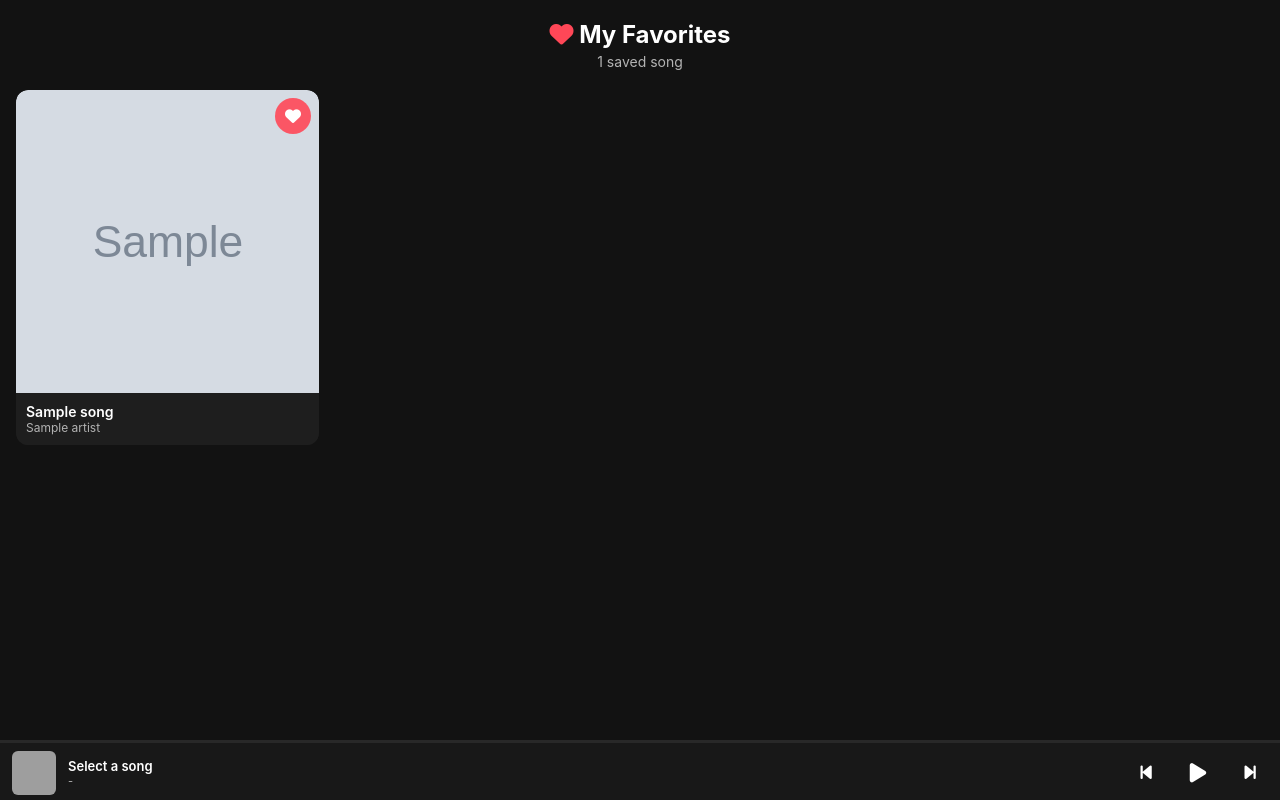
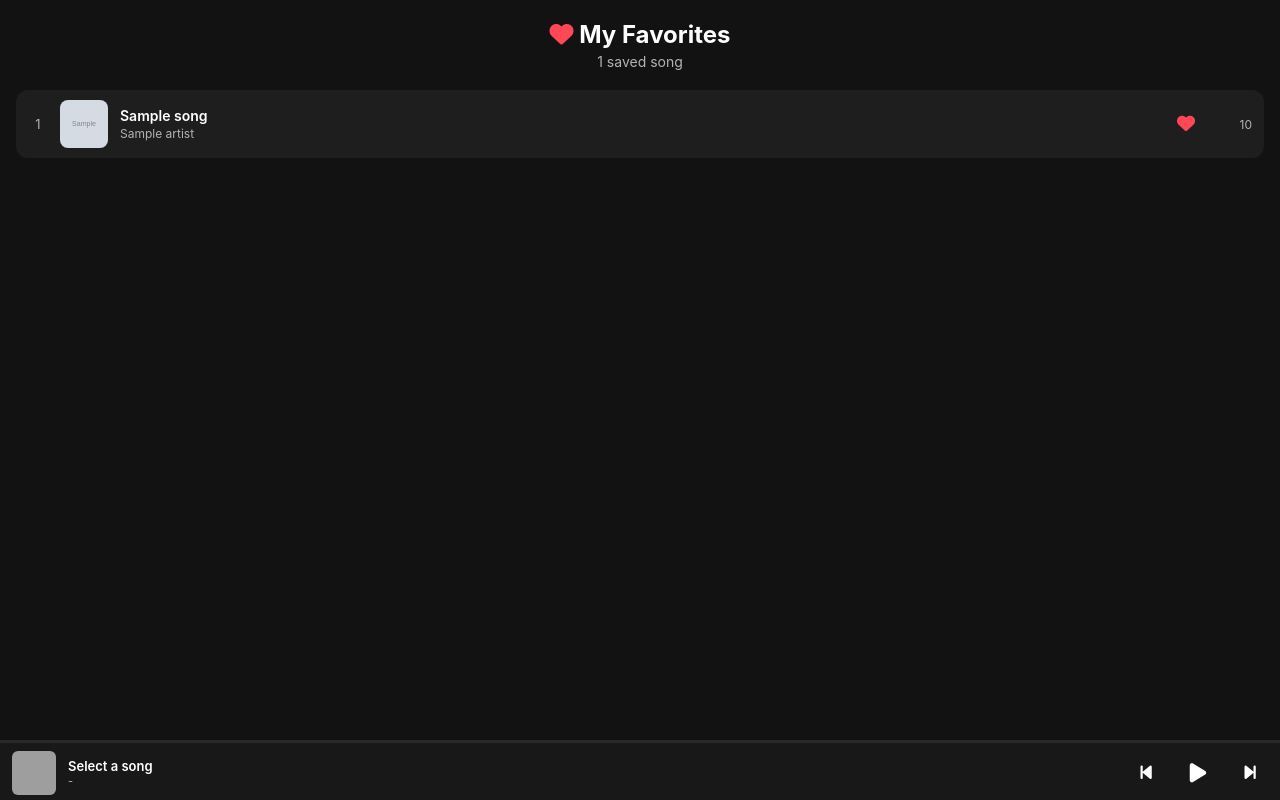
Before and after one commit to Mahabul29/EvaMusic, a Flask app: template templates/favorites.html in a window 1280 px wide. Run offline with Flask 3, Linux system fonts and the light colour scheme; the template is opened without the code that fills it: most values are stand-ins (such as "Sample title", 1, 10 or a date in 2020); grey boxes marked "Sample" are stand-in pictures; some libraries are stand-ins or nearby versions; grey boxes are pictures that could not be loaded.

Commit message:
Update favorites.html

```diff
--- a/templates/favorites.html
+++ b/templates/favorites.html
@@ -16,53 +16,41 @@
     color: var(--text-secondary);
     font-size: 14px;
 }
-.songs-grid {
-    display: grid;
-    grid-template-columns: repeat(2, 1fr);
+.song-list {
+    padding: 0 16px 80px;
+    display: flex;
+    flex-direction: column;
+    gap: 4px;
+}
+.song-row {
+    display: flex;
+    align-items: center;
     gap: 12px;
-    padding: 0 16px 80px;
-}
-.song-card-wrapper {
-    position: relative;
+    padding: 10px 12px;
     background: var(--card-bg);
     border-radius: 12px;
-    overflow: hidden;
-    transition: opacity 0.3s, transform 0.3s;
+    cursor: pointer;
+    transition: background 0.2s;
 }
-.song-card {
-    background: var(--card-bg);
-    border-radius: 12px;
-    overflow: hidden;
-    cursor: pointer;
-    transition: transform 0.2s;
-    display: block;
-    text-decoration: none;
-    color: var(--text-color);
+.song-row:active { background: rgba(255,255,255,0.05); }
+.song-number {
+    font-size: 13px;
+    color: var(--text-secondary);
+    width: 20px;
+    text-align: center;
+    flex-shrink: 0;
 }
-.song-card:active { transform: scale(0.97); }
-.song-image {
-    position: relative;
-    aspect-ratio: 1;
-    overflow: hidden;
+.song-thumb {
+    width: 48px;
+    height: 48px;
+    border-radius: 8px;
+    object-fit: cover;
+    flex-shrink: 0;
 }
-.song-image img {
-    width: 100%;
-    height: 100%;
-    object-fit: cover;
+.song-info {
+    flex: 1;
+    min-width: 0;
 }
-.play-overlay {
-    position: absolute;
-    inset: 0;
-    background: rgba(0,0,0,0.4);
-    display: flex;
-    align-items: center;
-    justify-content: center;
-    opacity: 0;
-    transition: opacity 0.2s;
-}
-.play-overlay i { font-size: 36px; color: white; }
-.song-card:hover .play-overlay { opacity: 1; }
-.song-info { padding: 10px; }
 .song-title {
     font-size: 14px;
     font-weight: 600;
@@ -76,36 +64,35 @@
     white-space: nowrap;
     overflow: hidden;
     text-overflow: ellipsis;
+    margin-top: 2px;
+}
+.song-duration {
+    font-size: 12px;
+    color: var(--text-secondary);
+    flex-shrink: 0;
+    min-width: 36px;
+    text-align: right;
 }
 .heart-btn {
-    position: absolute;
-    top: 8px;
-    right: 8px;
     width: 36px;
     height: 36px;
     border-radius: 50%;
-    background: rgba(255,71,87,0.9);
+    background: transparent;
     border: none;
-    color: white;
-    font-size: 16px;
+    color: #ff4757;
+    font-size: 18px;
     cursor: pointer;
     display: flex;
     align-items: center;
     justify-content: center;
-    transition: all 0.2s;
-    z-index: 20;
-    backdrop-filter: blur(4px);
+    flex-shrink: 0;
+    transition: transform 0.2s;
 }
-.heart-btn:hover {
-    transform: scale(1.15);
-    background: rgba(255,71,87,1);
-}
-.heart-btn:active { transform: scale(0.95); }
+.heart-btn:active { transform: scale(0.85); }
 .empty-state {
     text-align: center;
     padding: 60px 20px;
     color: var(--text-secondary);
-    grid-column: 1 / -1;
 }
 .empty-state i {
     font-size: 48px;
@@ -126,9 +113,6 @@
     font-weight: 600;
     font-size: 14px;
 }
-@media (min-width: 768px) {
-    .songs-grid { grid-template-columns: repeat(4, 1fr); }
-}
 </style>
 {% endblock %}
 
@@ -138,41 +122,38 @@
     <p id="songCount">{{ songs|length }} saved song{% if songs|length != 1 %}s{% endif %}</p>
 </div>
 
-<div class="songs-grid" id="songsGrid">
 {% if songs %}
+<div class="song-list" id="songList">
     {% for song in songs %}
-        <div class="song-card-wrapper" id="card-{{ song.song_id }}">
-            <div class="song-card" role="button" tabindex="0"
+    <div class="song-row" id="card-{{ song.song_id }}"
          onclick="playSong('{{ song.song_id }}', {{ song | tojson }})">
-                <div class="song-image">
-                    <img src="{{ song.image_url or '/static/images/default-album.png' }}"
+        <div class="song-number">{{ loop.index }}</div>
+        <img class="song-thumb"
+             src="{{ song.image_url or '/static/images/default-album.png' }}"
              alt="{{ song.title }}"
              loading="lazy"
              onerror="this.src='/static/images/default-album.png'">
-                    <div class="play-overlay"><i class="fas fa-play"></i></div>
-                </div>
         <div class="song-info">
-                    <h3 class="song-title">{{ song.title }}</h3>
-                    <p class="song-artist">{{ song.artist }}</p>
-                </div>
+            <div class="song-title">{{ song.title }}</div>
+            <div class="song-artist">{{ song.artist }}</div>
         </div>
         <button class="heart-btn" type="button"
                 onclick="removeFavorite(event, '{{ song.song_id }}')"
                 title="Remove from favorites">
             <i class="fas fa-heart"></i>
         </button>
+        <div class="song-duration">{{ song.duration or '' }}</div>
     </div>
     {% endfor %}
+</div>
 {% else %}
 <div class="empty-state" id="emptyState">
     <i class="fas fa-heart-broken"></i>
     <p>No favorites yet.</p>
-            <small>Tap ❤️ on any song to save it here.</small>
-            <br>
+    <small>Tap ❤️ on any song to save it here.</small><br>
     <a href="/trending"><i class="fas fa-fire"></i> Explore Trending</a>
 </div>
 {% endif %}
-</div>
 {% endblock %}
 
 {% block extra_js %}
@@ -217,16 +198,21 @@ async function removeFavorite(event, songId) {
             const card = document.getElementById(`card-${songId}`);
             if (card) {
                 card.style.opacity = '0';
-                card.style.transform = 'scale(0.85)';
+                card.style.transform = 'translateX(40px)';
+                card.style.transition = 'all 0.3s';
                 setTimeout(() => {
                     card.remove();
-                    const remaining = document.querySelectorAll('.song-card-wrapper').length;
+                    // Renumber remaining rows
+                    document.querySelectorAll('.song-row .song-number').forEach((el, i) => {
+                        el.textContent = i + 1;
+                    });
+                    const remaining = document.querySelectorAll('.song-row').length;
                     const countEl = document.getElementById('songCount');
                     if (countEl) {
                         countEl.textContent = `${remaining} saved song${remaining !== 1 ? 's' : ''}`;
                     }
                     if (remaining === 0) {
-                        document.getElementById('songsGrid').innerHTML = `
+                        document.getElementById('songList').outerHTML = `
                             <div class="empty-state">
                                 <i class="fas fa-heart-broken" style="font-size:48px;margin-bottom:16px;display:block;color:#ff4757"></i>
                                 <p>No favorites yet.</p>
@@ -239,11 +225,8 @@ async function removeFavorite(event, songId) {
                 }, 300);
             }
             showToast('Removed from favorites', 'info');
-        } else {
-            showToast(data.message || 'Failed', 'error');
         }
     } catch (e) {
-        console.error('Remove error:', e);
         showToast('Network error', 'error');
     }
 }
```
Lines whose indentation alone changed are shown as unchanged.
